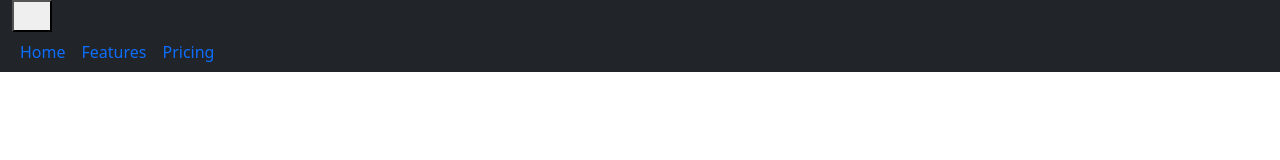
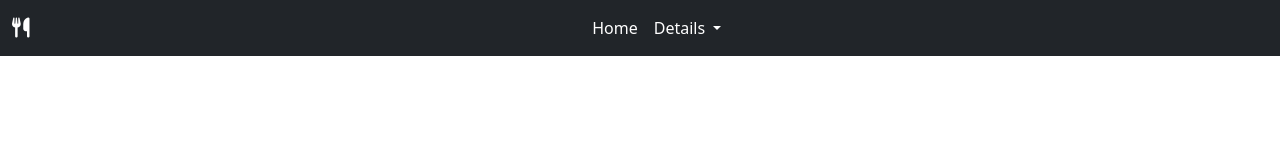
Before and after one commit to alhaj-cmd/meal-db-recap, a plain HTML site: page index.html in a window 1280 px wide. Drawn offline with nearby package versions, Linux system fonts and the light colour scheme.

Commit message:
header added

```diff
--- a/index.html
+++ b/index.html
@@ -7,37 +7,41 @@
     <title>MealDb API Full Web Project</title>
     <!-- Bootstrap link -->
     <link href="https://cdn.jsdelivr.net/npm/bootstrap@5.0.2/dist/css/bootstrap.min.css" rel="stylesheet" integrity="sha384-EVSTQN3/azprG1Anm3QDgpJLIm9Nao0Yz1ztcQTwFspd3yD65VohhpuuCOmLASjC" crossorigin="anonymous">
+    <!-- fontawesome link -->
+    <link rel="stylesheet" href="https://kit.fontawesome.com/36751f8f9a.css" crossorigin="anonymous">
     <!-- css link -->
     <link rel="stylesheet" href="./style.css">
 </head>
 <body>
     <header>
-        <nav class="navber navbar-expand-lg bg-dark">
-            <div class="container-fluid">
-                <button class="navbar-togler" type="button" dada-bs-toggle="collapse">
-                    <span class="navbar-toggler-icon"></span>
-                </button>
-                <div class="collapse navbar-collapse" id="navbarNav">
-                    <ul class="navbar-nav">
-                        <li class="nav-item">
-                            <a class="nav-link active" aria-current="page" href="#">Home</a>
-                          </li>
-                          <li class="nav-item">
-                            <a class="nav-link" href="#">Features</a>
-                          </li>
-                          <li class="nav-item">
-                            <a class="nav-link" href="#">Pricing</a>
-                          </li>
-
-                    </ul>
-
+        <nav class="navbar navbar-expand-lg navbar-dark bg-dark">
+            <div class="container-fluid light">
+              <a class="navbar-brand" href="#"><i class="fa-solid fa-utensils"></i></a>
+              <button class="navbar-toggler" type="button" data-bs-toggle="collapse" data-bs-target="#navbarNavAltMarkup" aria-controls="navbarNavAltMarkup" aria-expanded="false" aria-label="Toggle navigation">
+                <span class="navbar-toggler-icon"></span>
+              </button>
+              <div class="collapse navbar-collapse" id="navbarNavAltMarkup">
+                <div class="navbar-nav mx-auto">
+                  <a class="nav-link active" aria-current="page" href="#">Home</a>
+                  <li class="nav-item dropdown">
+                  <a class="nav-link active dropdown-toggle" href="#" id="navbarDropdown" role="button" data-bs-toggle="dropdown" aria-expanded="false">
+                    Details
+                  </a>
+                  <ul class="dropdown-menu" aria-labelledby="navbarDropdown">
+                    <li><a class="dropdown-item" href="#">About</a></li>
+                    <li><a class="dropdown-item" href="#">Contract</a></li>
+                    <li><a class="dropdown-item" href="#">Others</a></li>
+                  </ul>
+                  </li>
                 </div>
+              </div>
             </div>
-
-        </nav>
+          </nav>
     </header>
     <!-- script file js link -->
     <script src="/load.js"></script>
+    <!-- fontawesome -->
+    <script src="https://kit.fontawesome.com/36751f8f9a.js" crossorigin="anonymous"></script>
     <!-- Bootstrap js link -->
     <script src="https://cdn.jsdelivr.net/npm/bootstrap@5.0.2/dist/js/bootstrap.bundle.min.js" integrity="sha384-MrcW6ZMFYlzcLA8Nl+NtUVF0sA7MsXsP1UyJoMp4YLEuNSfAP+JcXn/tWtIaxVXM" crossorigin="anonymous"></script>
 </body>
```
